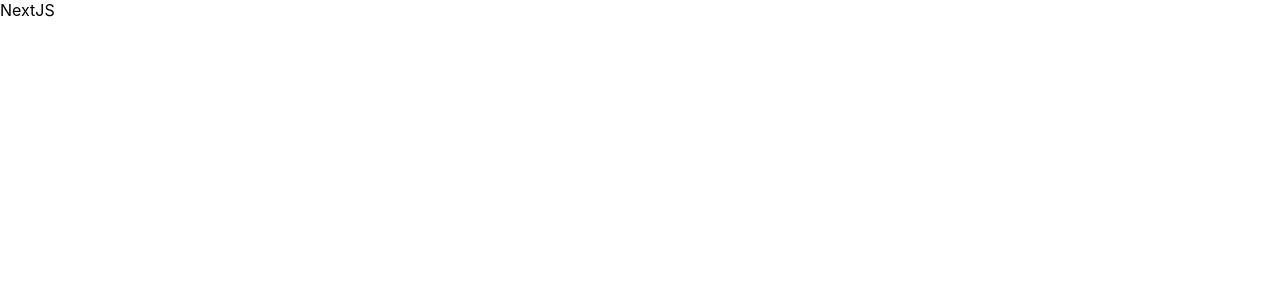
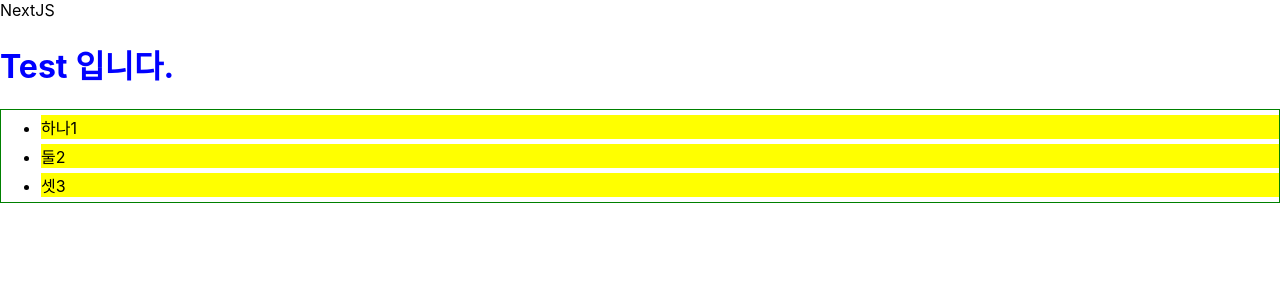
Before and after one commit to kks2139/nextjs-practice, a Next.js app: page / in a window 1280 px wide. Shown: the top 300 px of the page. Built offline with nearby package versions, Linux system fonts and the light colour scheme.

Commit message:
sass 플러그인 설치

```diff
--- a/package.json
+++ b/package.json
@@ -17,6 +17,8 @@
     "@types/react": "17.0.39",
     "eslint": "8.9.0",
     "eslint-config-next": "12.0.10",
+    "node-sass": "^7.0.1",
+    "styled-jsx-plugin-sass": "^1.0.0",
     "typescript": "4.5.5"
   }
 }
--- a/pages/index.tsx
+++ b/pages/index.tsx
@@ -5,7 +5,36 @@ import styles from '../styles/Home.module.css'
 
 const Home: NextPage = () => {
   return (
-    <div>NextJS</div>
+    <div className='root'>
+      NextJS
+      <h1 className='title'>Test 입니다.</h1>
+      <ul className='box'>
+        <li>
+          하나
+          <span className='num'>1</span>
+        </li>
+        <li>
+          둘
+          <span className='num'>2</span>
+        </li>
+        <li>
+          셋
+          <span className='num'>3</span>
+        </li>
+      </ul>
+      <style jsx>{`
+        .title {
+          color: blue;
+        }
+        .box {
+          border: 1px solid green;
+          li {
+            margin: 5px 0;
+            background-color: yellow;
+          }
+        }
+      `}</style>
+    </div>
   )
 }
 
```
Also changed, not shown: .babelrc (added), 1 other file (tests, documents, lock files or other folders).
